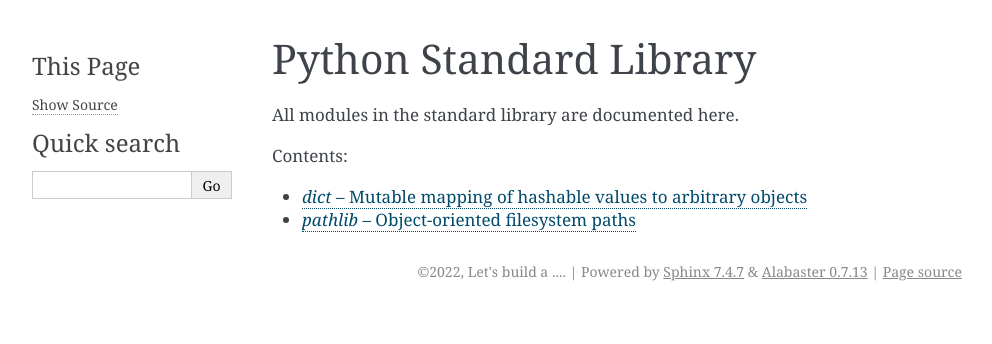
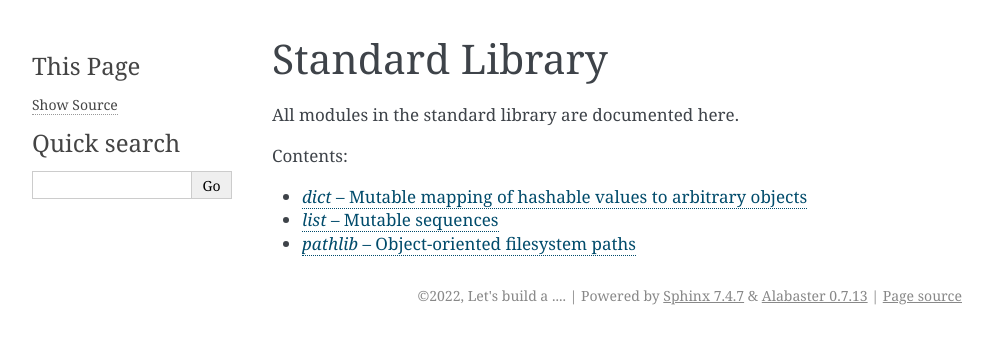
Before and after one commit to letsbuilda/docs-python, a Sphinx documentation site: the page built from source/api/standard-library/index.rst, in a window 1280 px wide. Shown: the top 344 px of the page, without its empty margins (148-1140 px from the left). Built offline with Sphinx 7.4.7, drawn with Linux system fonts in a browser that asks for light colours.

```diff
--- /dev/null
+++ b/source/api/standard-library/builtins/list.rst
@@ -0,0 +1,4 @@
+`list` -- Mutable sequences
+===========================
+
+mutable sequences
--- a/source/api/standard-library/index.rst
+++ b/source/api/standard-library/index.rst
@@ -1,11 +1,12 @@
-Python Standard Library
-=======================
+Standard Library
+================
 
 All modules in the standard library are documented here.
 
 .. toctree::
+   :glob:
    :maxdepth: 2
    :caption: Contents:
 
-   builtins/dict
-   files-directories/pathlib
+   builtins/*
+   files-directories/*
```
